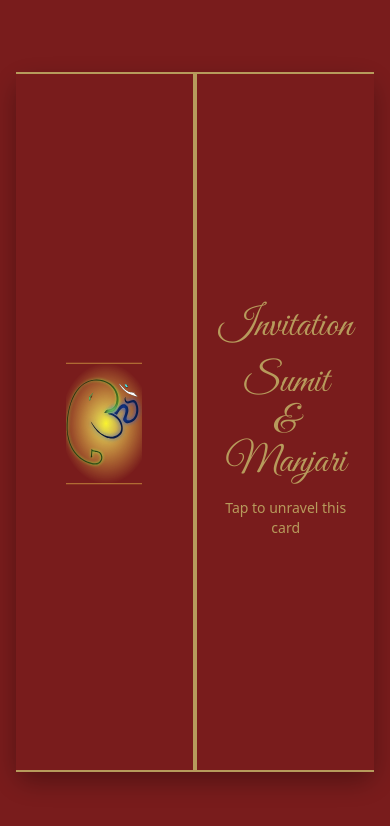
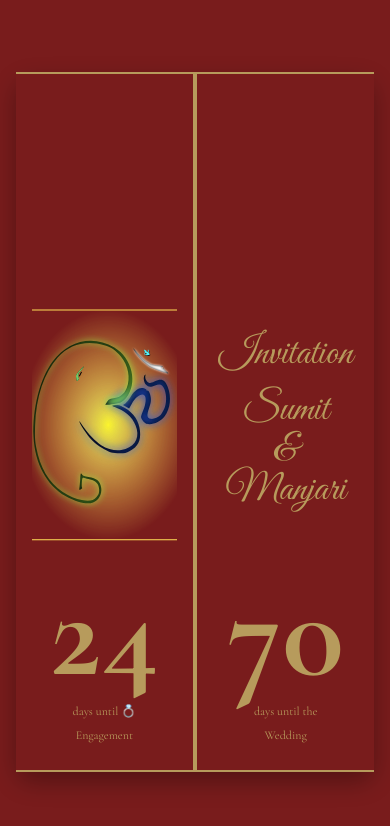
Before and after one commit to sum1t-kumar/wed-invitation.github.io, a plain HTML site: page index.html in a window 390 px wide. Drawn offline with nearby package versions, Linux system fonts and the light colour scheme.

Commit message:
mobile update

```diff
--- a/index.html
+++ b/index.html
@@ -95,6 +95,15 @@
             text-align: center;
             padding: 1rem;
             user-select: none;
+        }
+
+        /* Style for the countdowns for precise alignment */
+        .countdown-style {
+            position: absolute;
+            bottom: 2.5rem; /* Position from the bottom */
+            left: 0;
+            right: 0;
+            text-align: center;
         }
 
         /* Animated content that appears after opening */
@@ -202,6 +211,9 @@
                 height: 60%; /* Adjusted height to be larger */
                 width: auto; /* Allow width to scale with height */
             }
+            .countdown-style {
+                bottom: 1.5rem; /* Adjust position for mobile */
+            }
         }
 
         .unfolded .card-back {
@@ -251,24 +263,69 @@
             </div>
         </div>
 
-        <div id="leftFlap" class="card-flap left flex justify-center items-center">
-             <img src="ganesh.svg" alt="Ganesh Icon" style="height: 80%; width: 43%;">
+        <div id="leftFlap" class="card-flap left">
+             <div class="cover-content">
+                <img src="ganesh.svg" alt="Ganesh Icon" class="mx-auto" style="height: 50%; width: auto;">
+             </div>
+             <div id="engagementCountdown" class="countdown-style text-gold px-1"></div>
         </div>
         <div id="rightFlap" class="card-flap right">
+
             <div class="cover-content great-vibes space-y-4 text-center">
+
                 <h1 class="text-gold text-4xl">Invitation</h1>
+
                 <div class="names">
                     <h2 class="text-gold great-vibes text-5xl">Sumit</h2>
                     <h2 class="text-gold great-vibes text-4xl">&</h2>
                     <h2 class="text-gold great-vibes text-5xl">Manjari</h2>
                 </div>
-                <p class="text-sm font-sans mt-4">Tap to unravel this card</p>
             </div>
+
+            <div id="weddingCountdown" class="countdown-style text-gold px-1"></div>
         </div>
     </div>
 
     <script>
         document.addEventListener('DOMContentLoaded', () => {
+            // --- Countdown Logic ---
+            const engagementEl = document.getElementById('engagementCountdown');
+            const weddingEl = document.getElementById('weddingCountdown');
+
+            const engagementDate = new Date('2025-10-11T00:00:00');
+            const weddingDate = new Date('2025-11-26T00:00:00');
+            const today = new Date();
+            today.setHours(0, 0, 0, 0); // Normalize today's date to midnight for accurate day difference
+
+            // Engagement Countdown
+            if (engagementEl) {
+                const timeDiffEngagement = engagementDate.getTime() - today.getTime();
+                const daysLeftEngagement = Math.ceil(timeDiffEngagement / (1000 * 3600 * 24));
+
+                if (daysLeftEngagement > 1) {
+                    engagementEl.innerHTML = `<span class="text-9xl font-bold block">${daysLeftEngagement}</span><span class="text-xs">days until 💍<br>Engagement</span>`;
+                } else if (daysLeftEngagement === 1) {
+                    engagementEl.innerHTML = `<span class="text-5xl font-bold block">1</span><span class="text-xs">day until 💍<br>Engagement</span>`;
+                } else {
+                    engagementEl.innerHTML = `<span class="text-2xl">The Engagement day<br>is here!</span>`;
+                }
+            }
+
+            // Wedding Countdown
+            if (weddingEl) {
+                const timeDiffWedding = weddingDate.getTime() - today.getTime();
+                const daysLeftWedding = Math.ceil(timeDiffWedding / (1000 * 3600 * 24));
+
+                if (daysLeftWedding > 1) {
+                    weddingEl.innerHTML = `<span class="text-9xl font-bold block">${daysLeftWedding}</span><span class="text-xs">days until the<br>Wedding</span>`;
+                } else if (daysLeftWedding === 1) {
+                    weddingEl.innerHTML = `<span class="text-5xl font-bold block">1</span><span class="text-xs">day until the<br>Wedding</span>`;
+                } else {
+                    weddingEl.innerHTML = `<span class="text-2xl">Our Wedding day<br>is here!</span>`;
+                }
+            }
+
+            // --- Existing Card Logic ---
             const cardContainer = document.getElementById('cardContainer');
             const leftFlap = document.getElementById('leftFlap');
             const rightFlap = document.getElementById('rightFlap');
```
